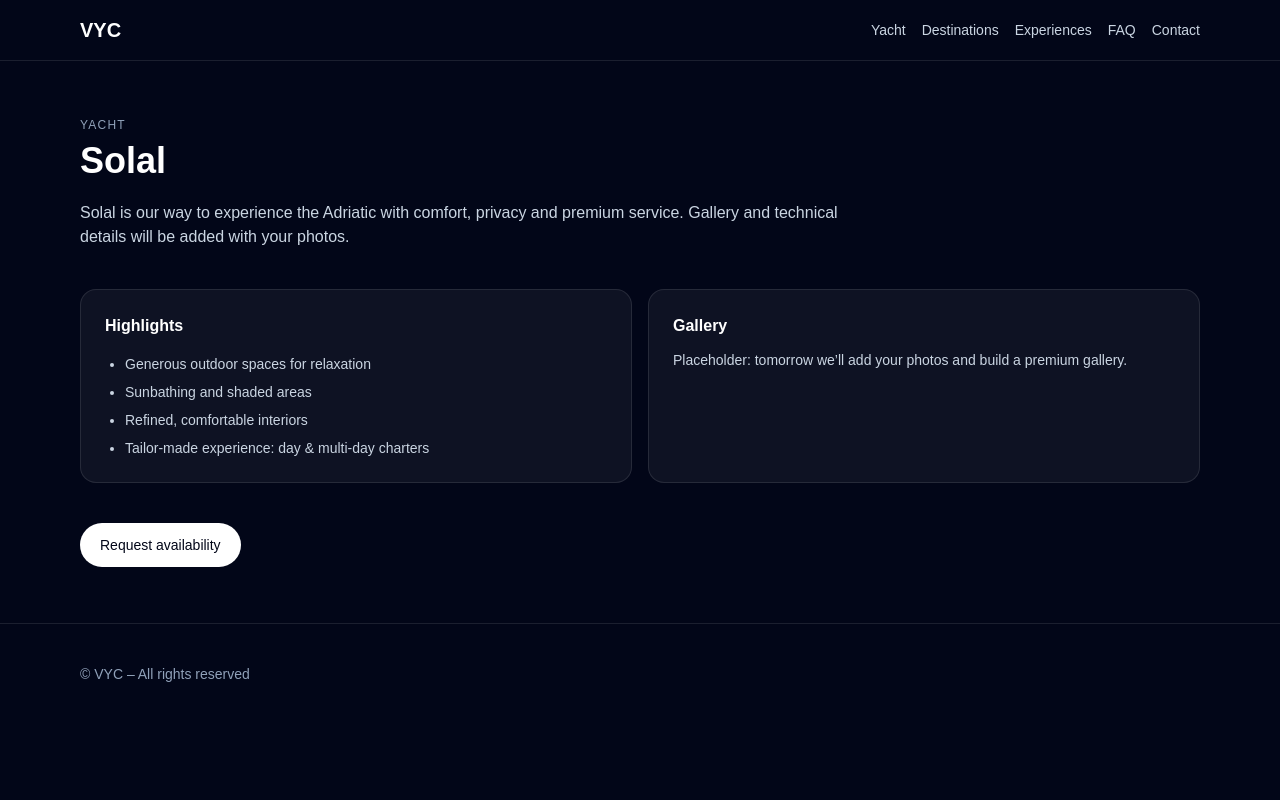
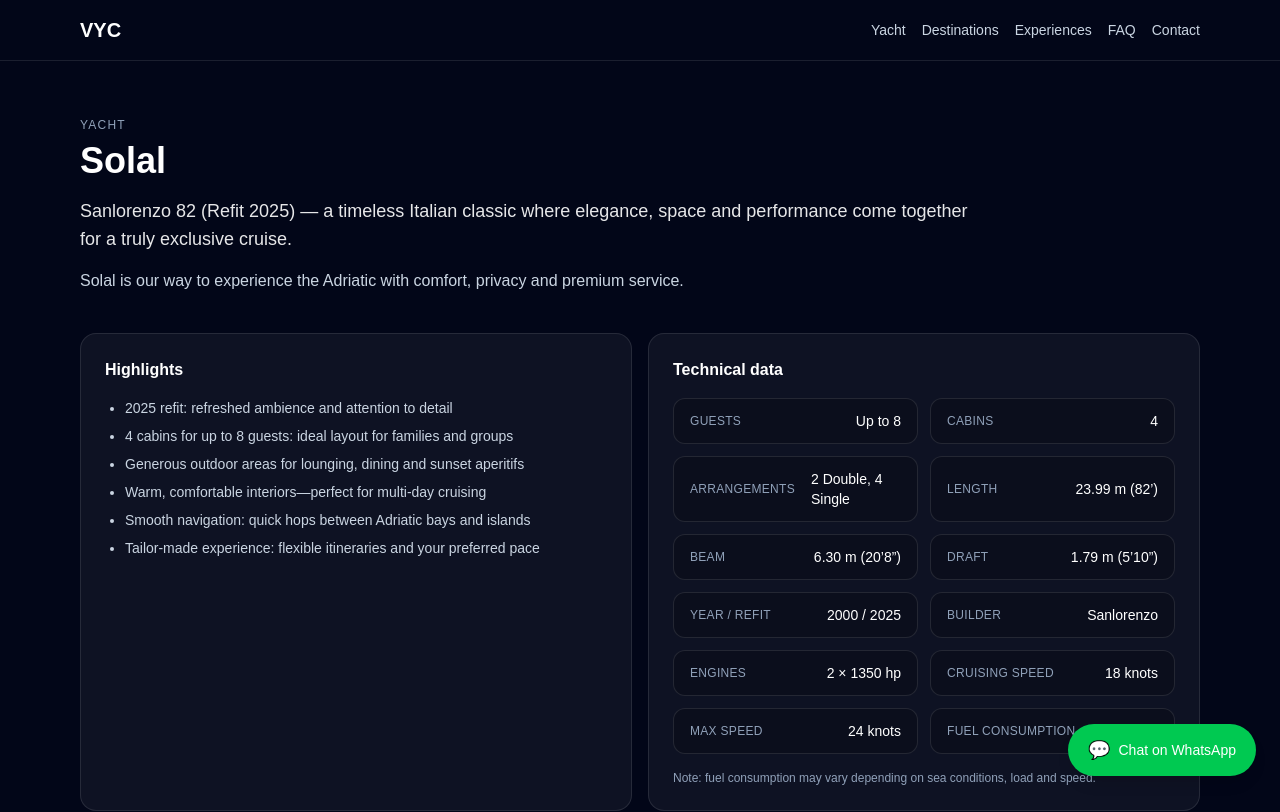
Before and after one commit to giacomovolt/vyc-site, a Next.js app: page /en/yacht in a window 1280 px wide. Shown: the top 812 px of the page. Built offline with nearby package versions, Linux system fonts and the light colour scheme.

Commit message:
Trigger rebuild yacht page

```diff
--- a/src/app/[locale]/yacht/page.tsx
+++ b/src/app/[locale]/yacht/page.tsx
@@ -1,5 +1,6 @@
-import type { ReactNode } from "react";
 import Link from "next/link";
+import WhatsAppFloatingButton from "@/components/WhatsAppFloatingButton";
+import YachtMiniGallery from "@/components/YachtMiniGallery";
 
 export default async function YachtPage({
   params,
@@ -9,35 +10,92 @@ export default async function YachtPage({
   const { locale } = await params;
 
   const title = "Solal";
+
+  const tagline =
+    locale === "it"
+      ? "Sanlorenzo 82 (Refit 2025) — un classico italiano senza tempo, dove eleganza, spazio e performance si incontrano per una crociera davvero esclusiva."
+      : "Sanlorenzo 82 (Refit 2025) — a timeless Italian classic where elegance, space and performance come together for a truly exclusive cruise.";
+
   const intro =
     locale === "it"
-      ? "Solal è la nostra proposta per vivere l’Adriatico con comfort, privacy e servizio premium. Gallery e dettagli tecnici verranno inseriti con le vostre foto."
-      : "Solal is our way to experience the Adriatic with comfort, privacy and premium service. Gallery and technical details will be added with your photos.";
+      ? "Solal è la nostra proposta per vivere l’Adriatico con comfort, privacy e servizio premium."
+      : "Solal is our way to experience the Adriatic with comfort, privacy and premium service.";
 
   const highlights =
     locale === "it"
       ? [
-          "Spazi esterni generosi per relax e convivialità",
-          "Aree prendisole e zone ombreggiate",
-          "Interni curati e confortevoli",
-          "Esperienza su misura: day charter e multi-day",
+          "Refit 2025: atmosfera rinnovata e cura dei dettagli",
+          "4 cabine per 8 ospiti: layout ideale per famiglie e gruppi",
+          "Zone esterne ampie per relax, pranzo e aperitivi al tramonto",
+          "Interni caldi e confortevoli, perfetti anche per crociere multi-day",
+          "Navigazione fluida: crociera veloce tra baie e isole dell’Adriatico",
+          "Esperienza su misura: itinerari flessibili e ritmo personalizzato",
         ]
       : [
-          "Generous outdoor spaces for relaxation",
-          "Sunbathing and shaded areas",
-          "Refined, comfortable interiors",
-          "Tailor-made experience: day & multi-day charters",
+          "2025 refit: refreshed ambience and attention to detail",
+          "4 cabins for up to 8 guests: ideal layout for families and groups",
+          "Generous outdoor areas for lounging, dining and sunset aperitifs",
+          "Warm, comfortable interiors—perfect for multi-day cruising",
+          "Smooth navigation: quick hops between Adriatic bays and islands",
+          "Tailor-made experience: flexible itineraries and your preferred pace",
         ];
 
   const cta = locale === "it" ? "Richiedi disponibilità" : "Request availability";
 
+  // ✅ Mantengo ESATTAMENTE le tue etichette e valori
+  const specs = [
+    {
+      label: locale === "it" ? "Ospiti" : "Guests",
+      value: locale === "it" ? "Fino a 8" : "Up to 8",
+    },
+    { label: locale === "it" ? "Cabine" : "Cabins", value: "4" },
+    {
+      label: locale === "it" ? "Letti" : "Arrangements",
+      value: locale === "it" ? "2 matr, 4 sing" : "2 Double, 4 Single",
+    },
+    { label: locale === "it" ? "Lunghezza" : "Length", value: "23.99 m (82’)" },
+    { label: locale === "it" ? "Baglio" : "Beam", value: "6.30 m (20’8”)" },
+    { label: locale === "it" ? "Pescaggio" : "Draft", value: "1.79 m (5’10”)" },
+    { label: locale === "it" ? "Anno / Refit" : "Year / Refit", value: "2000 / 2025" },
+    { label: locale === "it" ? "Cantiere" : "Builder", value: "Sanlorenzo" },
+    {
+      label: locale === "it" ? "Motori" : "Engines",
+      value: "2 × 1350 hp",
+    },
+    {
+      label: locale === "it" ? "Velocità di crociera" : "Cruising speed",
+      value: locale === "it" ? "18 nodi" : "18 knots",
+    },
+    {
+      label: locale === "it" ? "Velocità massima" : "Max speed",
+      value: locale === "it" ? "24 nodi" : "24 knots",
+    },
+    {
+      label: locale === "it" ? "Consumo" : "Fuel consumption",
+      value: "~350 L/h",
+    },
+  ];
+
+  const note =
+    locale === "it"
+      ? "Nota: i consumi possono variare in base a condizioni meteo-marine, carico e velocità."
+      : "Note: fuel consumption may vary depending on sea conditions, load and speed.";
+
   return (
+    <>
       <div className="mx-auto max-w-6xl px-4 py-14 text-white">
         <div className="text-xs uppercase tracking-widest text-slate-400">Yacht</div>
+
         <h1 className="mt-2 text-4xl font-semibold">{title}</h1>
-      <p className="mt-5 max-w-3xl text-slate-300">{intro}</p>
+
+        <p className="mt-4 max-w-4xl text-lg font-medium text-white/90">
+          {tagline}
+        </p>
+
+        <p className="mt-4 max-w-3xl text-slate-300">{intro}</p>
 
         <div className="mt-10 grid gap-4 md:grid-cols-2">
+          {/* Highlights */}
           <div className="rounded-2xl border border-white/10 bg-white/5 p-6">
             <div className="text-base font-semibold">Highlights</div>
             <ul className="mt-4 list-disc space-y-2 pl-5 text-sm text-slate-300">
@@ -47,16 +105,43 @@ export default async function YachtPage({
             </ul>
           </div>
 
+          {/* Dati tecnici */}
           <div className="rounded-2xl border border-white/10 bg-white/5 p-6">
-          <div className="text-base font-semibold">Gallery</div>
-          <div className="mt-3 text-sm text-slate-300">
-            {locale === "it"
-              ? "Placeholder: domani integriamo le foto e creiamo una gallery elegante."
-              : "Placeholder: tomorrow we’ll add your photos and build a premium gallery."}
+            <div className="text-base font-semibold">
+              {locale === "it" ? "Dati tecnici" : "Technical data"}
             </div>
+
+            <div className="mt-4 grid gap-3 sm:grid-cols-2">
+              {specs.map((row) => (
+                <div
+                  key={row.label}
+                  className="flex items-center justify-between gap-4 rounded-xl border border-white/10 bg-black/20 px-4 py-3"
+                >
+                  <div className="text-xs uppercase tracking-wide text-slate-400">
+                    {row.label}
+                  </div>
+                  <div className="text-sm font-medium text-white">{row.value}</div>
+                </div>
+              ))}
+            </div>
+
+            <p className="mt-4 text-xs text-slate-400">{note}</p>
           </div>
         </div>
 
+        {/* Gallery */}
+        <div className="mt-10 rounded-2xl border border-white/10 bg-white/5 p-6">
+          <div className="text-base font-semibold">Gallery</div>
+          <div className="mt-2 text-sm text-slate-300">
+            {locale === "it"
+              ? "Una selezione di scatti per entrare nell’atmosfera di Solal."
+              : "A curated selection to feel Solal’s vibe."}
+          </div>
+
+          <YachtMiniGallery locale={locale} />
+        </div>
+
+        {/* CTA */}
         <div className="mt-10">
           <Link
             href={`/${locale}/contact`}
@@ -66,5 +151,9 @@ export default async function YachtPage({
           </Link>
         </div>
       </div>
+
+      {/* stesso identico bottone WhatsApp della Home */}
+      <WhatsAppFloatingButton locale={locale} />
+    </>
   );
 }
```
Lines whose indentation alone changed are shown as unchanged.
